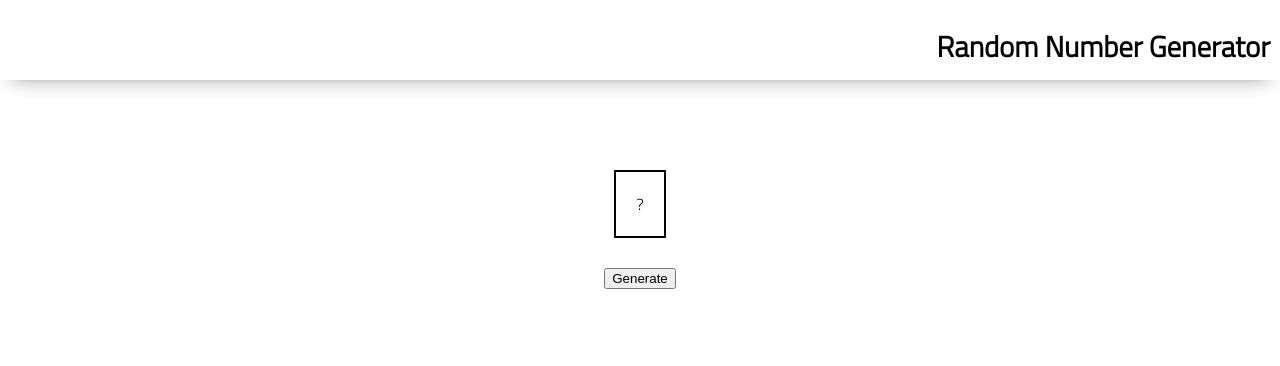
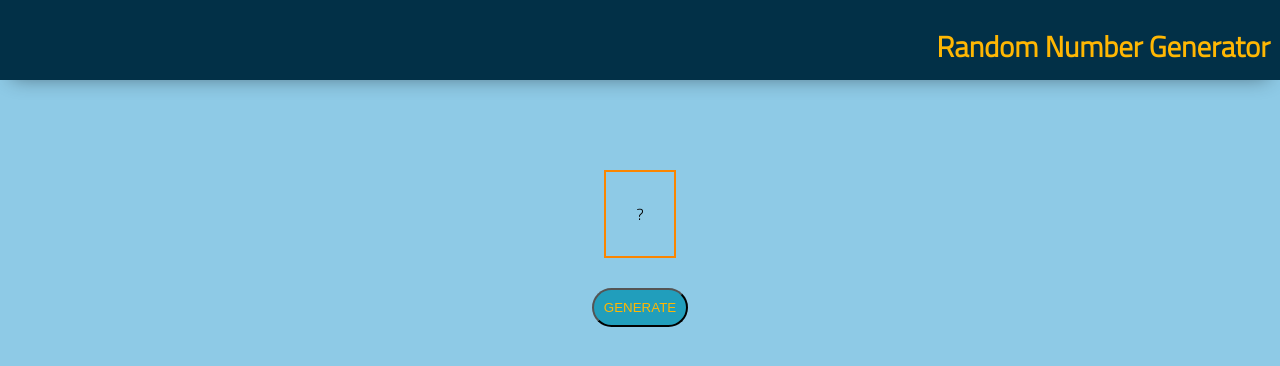
Before and after one commit to abrielcleaver/Foundations-I-Build-1, a website: page index.html in a window 1280 px wide. Drawn offline with Linux system fonts and the light colour scheme.

Commit message:
update styling and HTML elements

```diff
--- a/index.html
+++ b/index.html
@@ -12,10 +12,12 @@
     <title>Random Number Generator</title>
 </head>
 
+
 <body>
     <header>
         <h2>Random Number Generator</h2>
     </header>
+
     <main>
         <section class="main-section">
 
@@ -23,7 +25,7 @@
                 <p id="random-num">?</p>
             </div>
 
-            <button id="generate">Generate</button>
+            <button id="generate">GENERATE</button>
 
         </section>
     </main>
--- a/styles/style.css
+++ b/styles/style.css
@@ -1,25 +1,12 @@
 
 body {
-    /* https://coolors.co/generate and click export -> scss to get the colors to copy and paste below*/
-    /* --color1: hsla(349, 69%, 76%, 1);
-    --color2: hsla(207, 67%, 44%, 1);
-    --color3: hsla(200, 61%, 56%, 1);
-    --color4: hsla(187, 41%, 94%, 1);
-    --color5: hsla(170, 28%, 95%, 1); */
-
-    /* --color1: hsla(45, 86%, 83%, 1);
-    --color2: hsla(135, 65%, 98%, 1);
-    --color3: hsla(315, 37%, 86%, 1);
-    --color4: hsla(45, 73%, 98%, 1);
-    --color5: hsla(224, 40%, 79%, 1); */
-
     --header-height: 80px;
     --shadow: 0px 10px 20px -12px rgba(0,0,0,0.45);
     --gutter: 30px;
     --footer-height: 25px;
-
+    --header-background-color: #219ebc;
     font-family: 'Titillium Web', sans-serif;
-    background-color: var(--color2);
+    background-color: #8ecae6;
 }
 
 main {
@@ -48,18 +35,11 @@ section {
 header {
     display: flex;
     justify-content: flex-end;
-    background-color: var(--color3);
+    background-color: #023047;
+    color: #ffb703;
     height: var(--header-height);
     box-shadow: var(--shadow);
 }
-
-footer {
-    display: flex;
-    justify-content: flex-end;
-    background-color: var(--color3);
-    box-shadow: var(--shadow);
-}
-
 
 h2 {
     font-size: 1.8rem;
@@ -69,6 +49,13 @@ h2 {
 
 p {
     margin: var(--gutter);
-    border: 2px solid;
-    padding: 20px;
+    border: 2px solid #fb8500;
+    padding: 30px;
 }
+
+button {
+    background-color: #219ebc;
+    color: #ffb703;
+    border-radius: 20px;
+    padding: 10px;
+}
```
